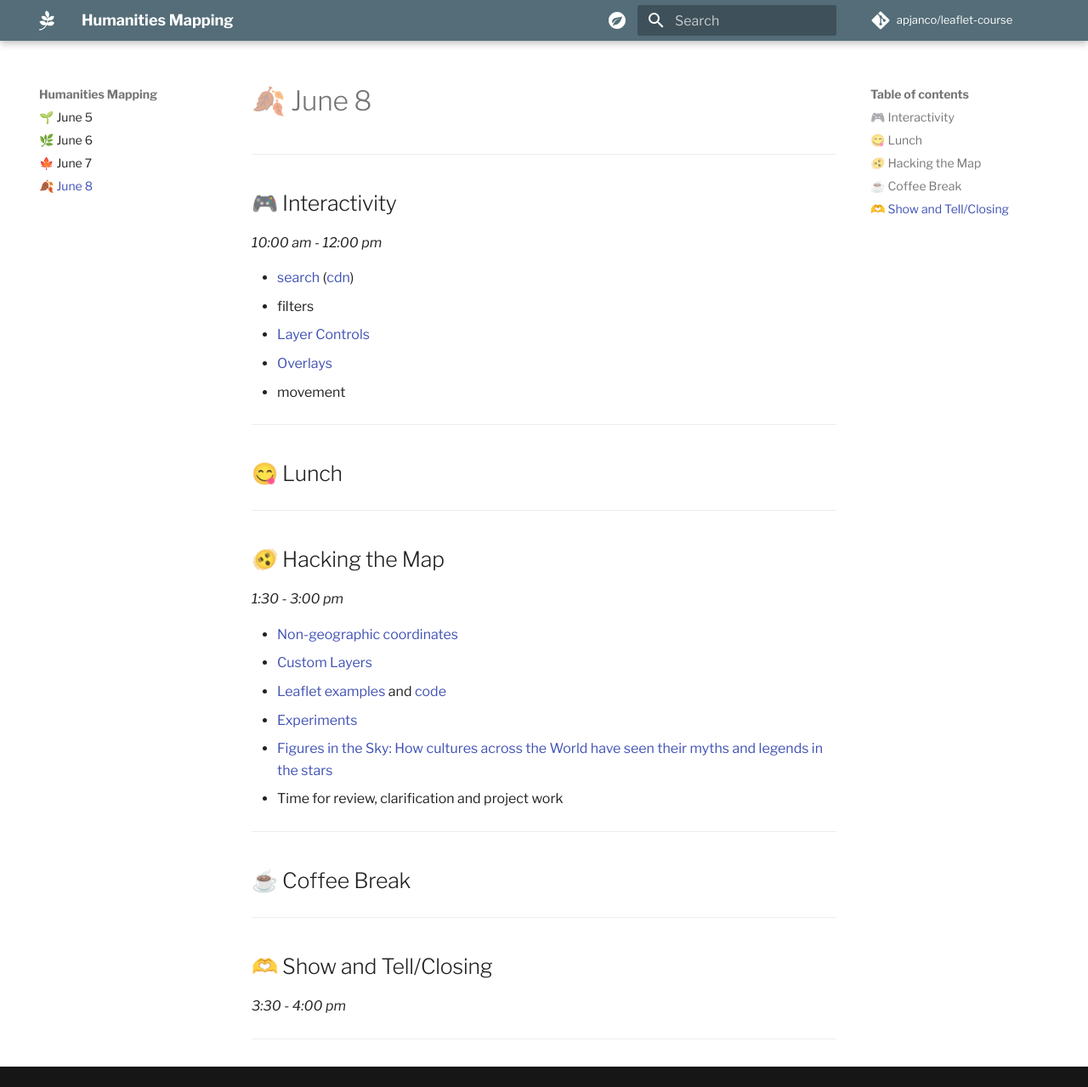
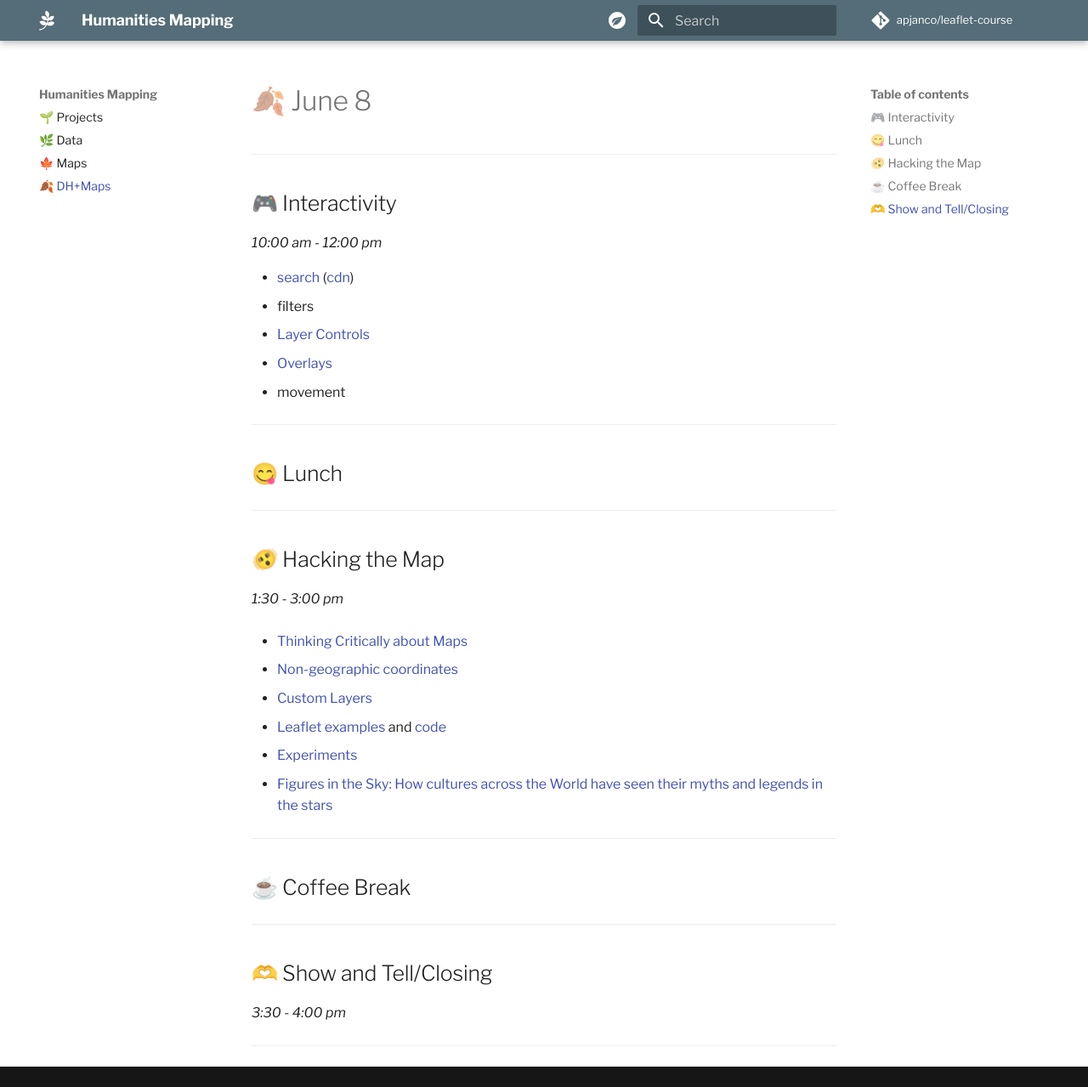
Before and after one commit to apjanco/leaflet-course, an MkDocs documentation site: the page built from docs/day4.md, in a window 1280 px wide and 1279 px high. Shown: the whole window at 85% size. Built offline with MkDocs 1.6.1 and Material for MkDocs 9.7.7, drawn with Linux system fonts in a browser that asks for light colours.

Commit message:
testing day themes

```diff
--- a/docs/day4.md
+++ b/docs/day4.md
@@ -20,12 +20,13 @@ _10:00 am - 12:00 pm_
 ## 🫨 Hacking the Map
 _1:30 - 3:00 pm_
 
+- [Thinking Critically about Maps](https://kit.exposingtheinvisible.org/en/critical-maps.html)
+
 - [Non-geographic coordinates](https://leafletjs.com/examples/crs-simple/crs-simple.html)
 - [Custom Layers](https://leafletjs.com/examples/extending/extending-2-layers.html)
 - [Leaflet examples](https://tomickigrzegorz.github.io/leaflet-examples/) and [code](https://github.com/tomickigrzegorz/leaflet-examples/tree/master/docs)
 - [Experiments](https://github.com/jwasilgeo/leaflet-experiments)
 - [Figures in the Sky: How cultures across the World have seen their myths and legends in the stars](https://figuresinthesky.visualcinnamon.com/)
-- Time for review, clarification and project work
 
 <hr>
 
--- a/mkdocs.yml
+++ b/mkdocs.yml
@@ -31,7 +31,7 @@ extra:
   generator: false
 
 nav:
-- 🌱 June 5: day1.md
-- 🌿 June 6: day2.md
-- 🍁 June 7: day3.md
-- 🍂 June 8: day4.md
+- 🌱 Projects: day1.md
+- 🌿 Data: day2.md
+- 🍁 Maps: day3.md
+- 🍂 DH+Maps: day4.md
```
Also changed, not shown: docs/day1.md (+0 -2 lines).
